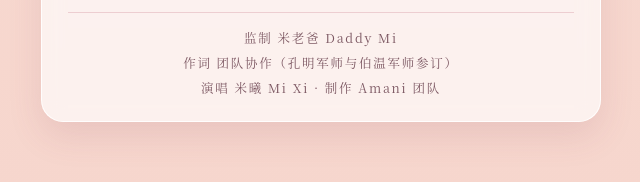
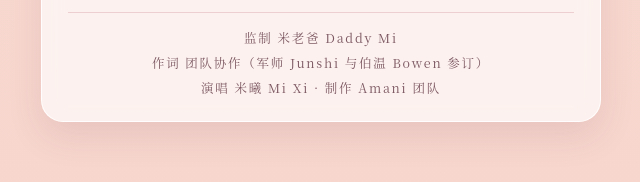
Before and after one commit to king818/for-mother, a plain HTML site: page 5653c83ec6495213/index.html in a window 1280 px wide. Shown: the part 3930-4112 px from the top of the page, 319-959 px from the left. Drawn offline with Linux system fonts and the light colour scheme.

Commit message:
credits: short member names per boss (军师 Junshi / 伯温 Bowen)

```diff
--- a/5653c83ec6495213/index.html
+++ b/5653c83ec6495213/index.html
@@ -217,7 +217,7 @@
     <p>这首歌，是为一位病中的妈妈写的。故事是真的：她用一生的饭菜爱着家人——一年三百六十五天，从清晨的灶台到每晚丰盛的晚餐，从不间断；那碗亲手擂的擂茶，花生芝麻慢慢擂出香；满桌人吃完，她才最后坐下来吃。</p>
     <p>如今她病了。她的故事被一遍一遍讲起，直到讲的人先红了眼眶——<b>先有这个故事，才有这首歌。</b></p>
     <p>这一夜，团队没有睡：歌词前后改了<b>八稿</b>，录了<b>三个版本</b>。您现在听到的，是第三个版本——它的骨头是好的，故事都进去了，所以先留下来，做成这张试听页。我们还在继续打磨，直到它成为最终的那一首。</p>
-    <div class="credits">监制 米老爸 Daddy Mi<br>作词 团队协作（孔明军师与伯温军师参订）<br>演唱 米曦 Mi Xi · 制作 Amani 团队</div>
+    <div class="credits">监制 米老爸 Daddy Mi<br>作词 团队协作（军师 Junshi 与伯温 Bowen 参订）<br>演唱 米曦 Mi Xi · 制作 Amani 团队</div>
   </section>
 </div>
 
```
